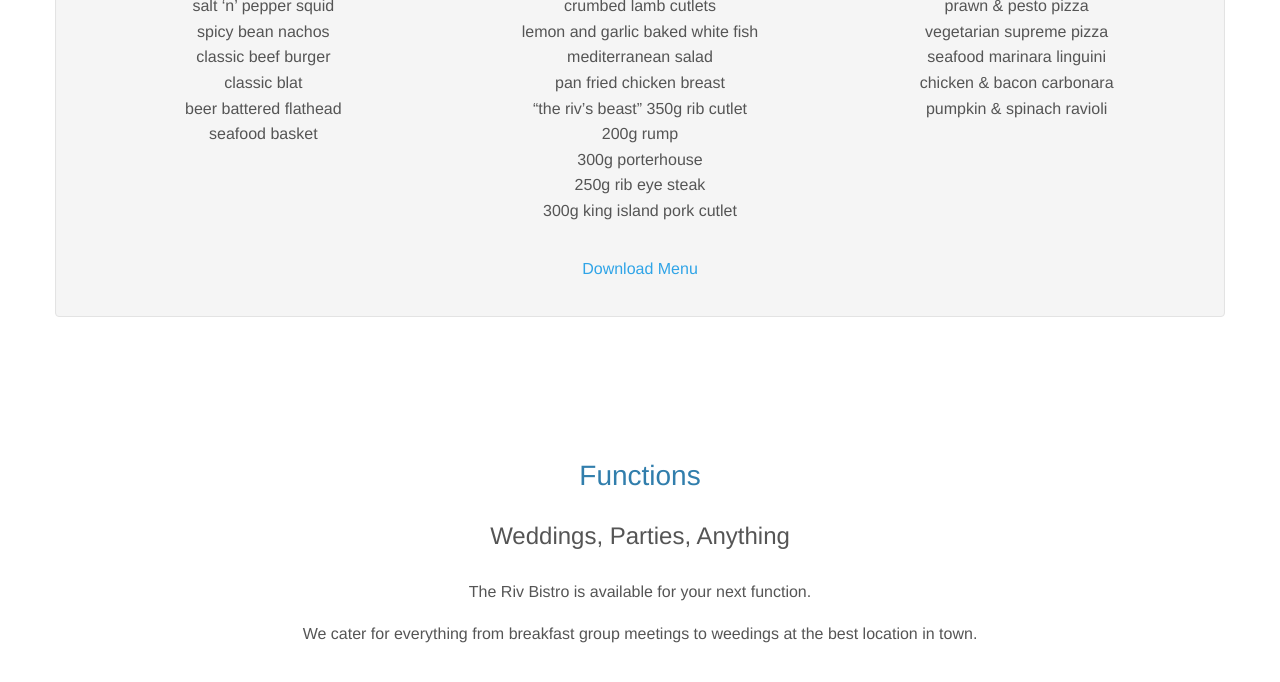
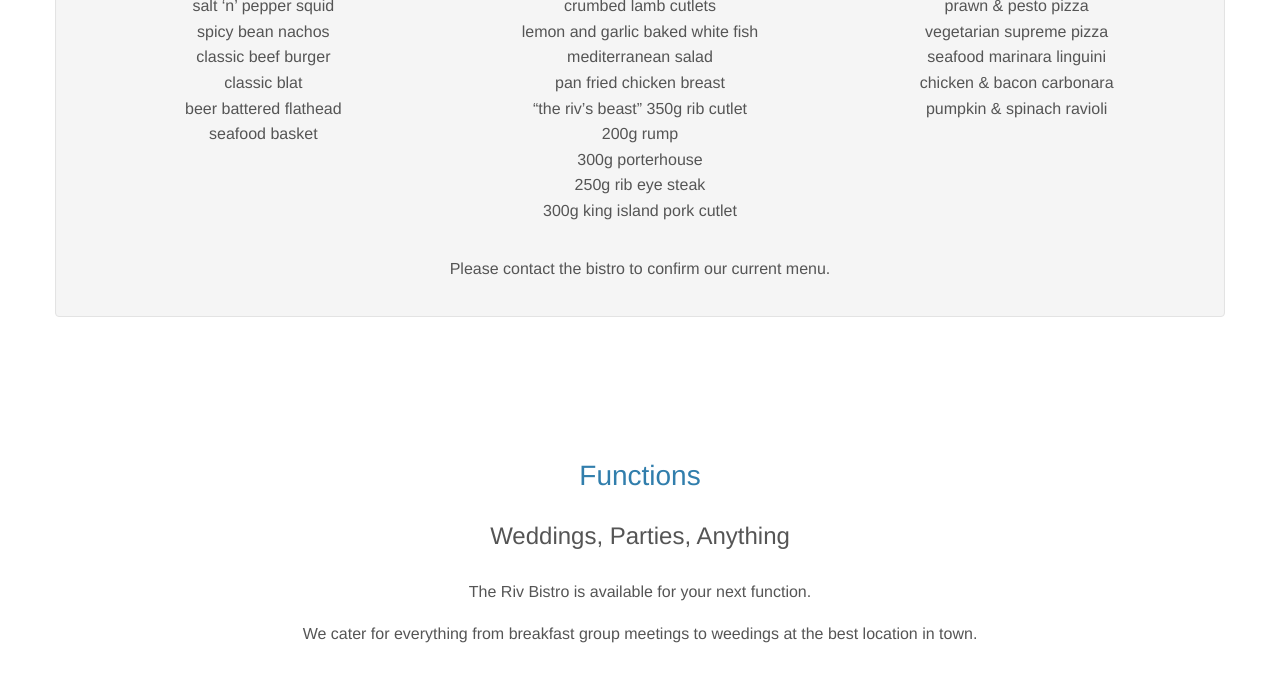
Before and after one commit to RiverviewHotel/RiverviewHotel.github.io, a Jekyll site: the page built from bistro.html, in a window 1280 px wide and 900 px high, scrolled down 1712 px, cut to the strip 0-758 px from the top of the window. Shown: the top 682 px of the strip. Built offline with Jekyll 4.4.1, drawn with Linux system fonts in a browser that asks for light colours.

Commit message:
Remove menu link

```diff
--- a/bistro.html
+++ b/bistro.html
@@ -64,7 +64,7 @@ background: /img/bistro_river.jpg
             pumpkin &amp; spinach ravioli</p>
           </div>
         <div id="menu" class="col-lg-12 text-center">
-          <p><a href="{{site.cdn}}/bistro/menu.pdf" target="_blank">Download Menu</a></p>
+          <p>Please contact the bistro to confirm our current menu.</p>
         </div>
         </div>
         <div class="row featurette">
```
